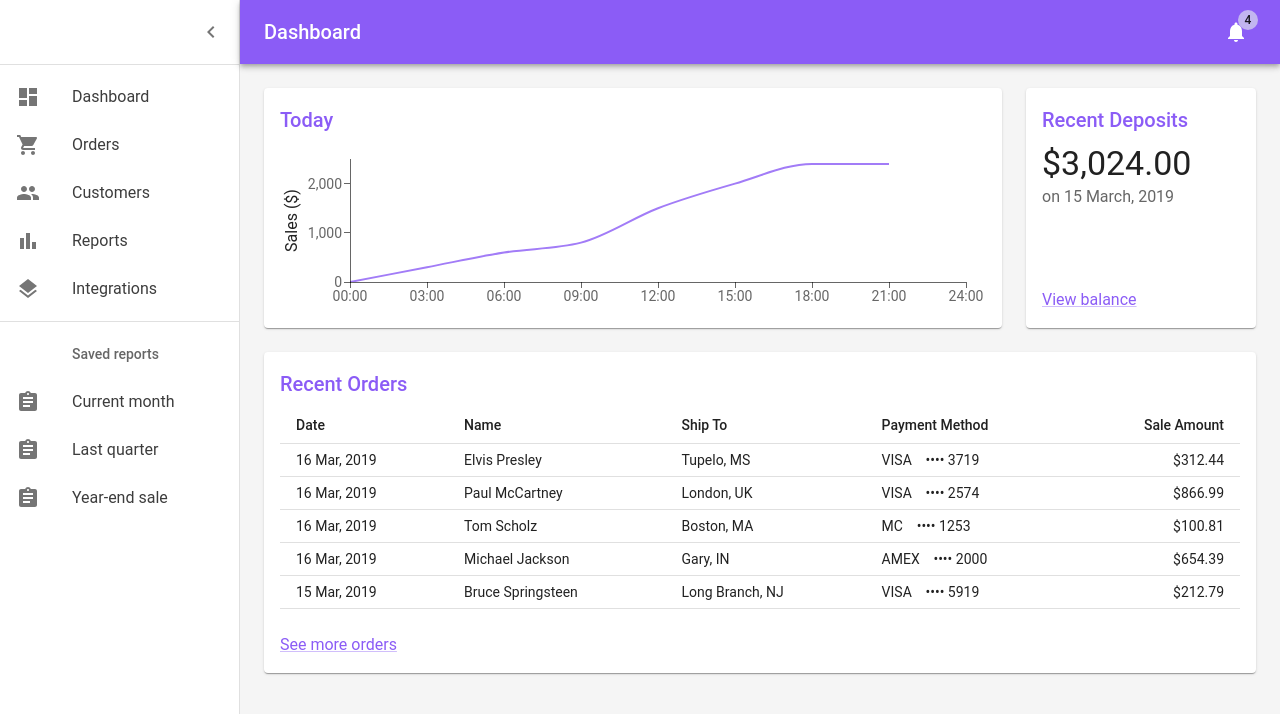
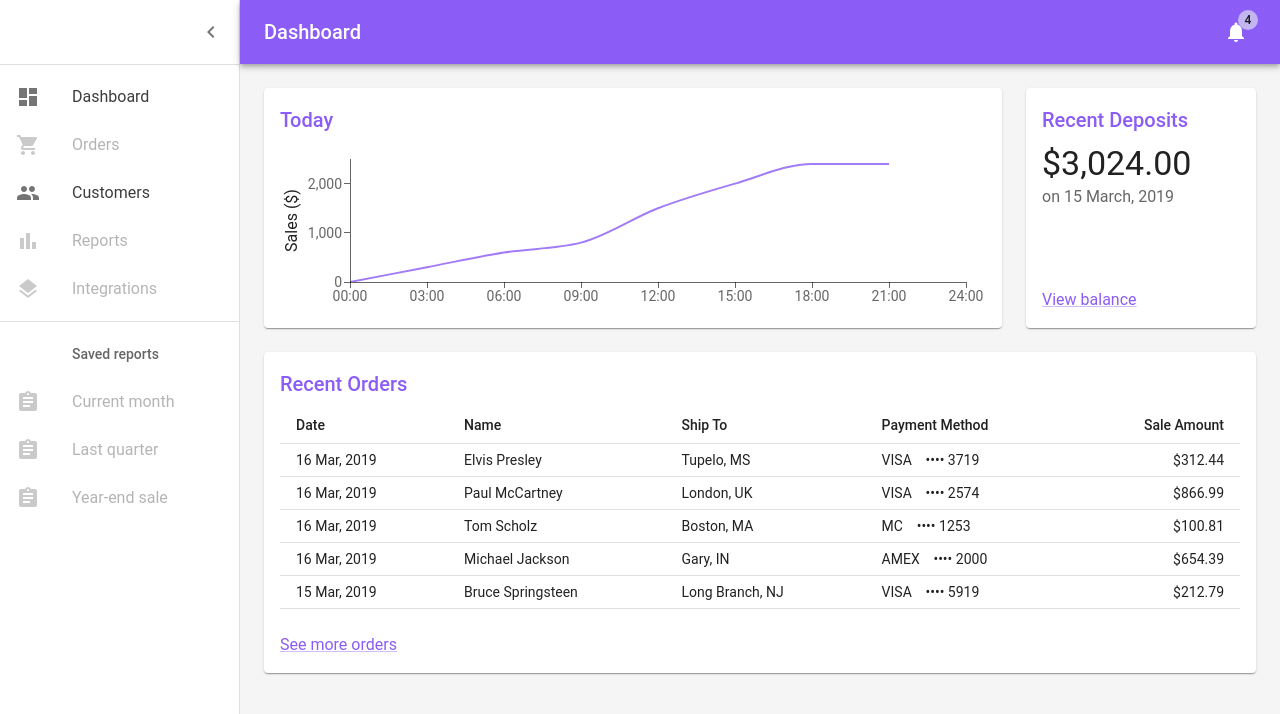
Before and after one commit to taigalvs/midfy-dash, a React (Vite) app: page / in a window 1280 px wide. Shown: the top 714 px of the page. Built offline with nearby package versions, Linux system fonts and the light colour scheme; no server answers.

Commit message:
chore: disable empty routes entry

```diff
--- a/src/components/organisms/SidebarItems/index.tsx
+++ b/src/components/organisms/SidebarItems/index.tsx
@@ -24,7 +24,7 @@ export default function SidebarItems() {
           </ListItemIcon>
           <ListItemText primary='Dashboard' />
         </ListItemButton>
-        <ListItemButton onClick={() => navigate('/orders')}>
+        <ListItemButton disabled onClick={() => navigate('/orders')}>
           <ListItemIcon>
             <ShoppingCartIcon />
           </ListItemIcon>
@@ -36,13 +36,13 @@ export default function SidebarItems() {
           </ListItemIcon>
           <ListItemText primary='Customers' />
         </ListItemButton>
-        <ListItemButton onClick={() => navigate('/reports')}>
+        <ListItemButton disabled onClick={() => navigate('/reports')}>
           <ListItemIcon>
             <BarChartIcon />
           </ListItemIcon>
           <ListItemText primary='Reports' />
         </ListItemButton>
-        <ListItemButton onClick={() => navigate('/integrations')}>
+        <ListItemButton disabled onClick={() => navigate('/integrations')}>
           <ListItemIcon>
             <LayersIcon />
           </ListItemIcon>
@@ -54,19 +54,19 @@ export default function SidebarItems() {
         <ListSubheader component='div' inset>
           Saved reports
         </ListSubheader>
-        <ListItemButton onClick={() => navigate('/current-month')}>
+        <ListItemButton disabled onClick={() => navigate('/current-month')}>
           <ListItemIcon>
             <AssignmentIcon />
           </ListItemIcon>
           <ListItemText primary='Current month' />
         </ListItemButton>
-        <ListItemButton onClick={() => navigate('/last-quarter')}>
+        <ListItemButton disabled onClick={() => navigate('/last-quarter')}>
           <ListItemIcon>
             <AssignmentIcon />
           </ListItemIcon>
           <ListItemText primary='Last quarter' />
         </ListItemButton>
-        <ListItemButton onClick={() => navigate('/year-end-sale')}>
+        <ListItemButton disabled onClick={() => navigate('/year-end-sale')}>
           <ListItemIcon>
             <AssignmentIcon />
           </ListItemIcon>
```
